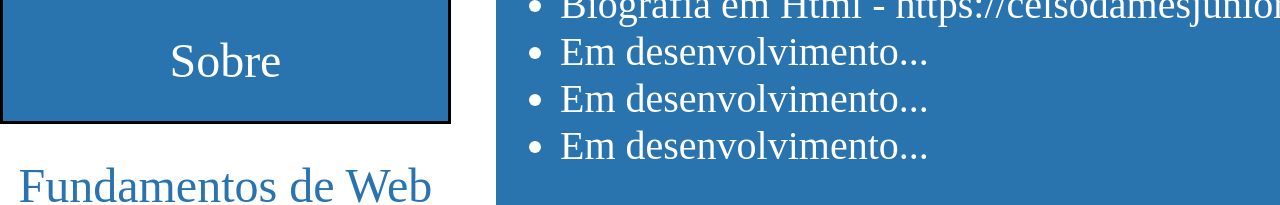
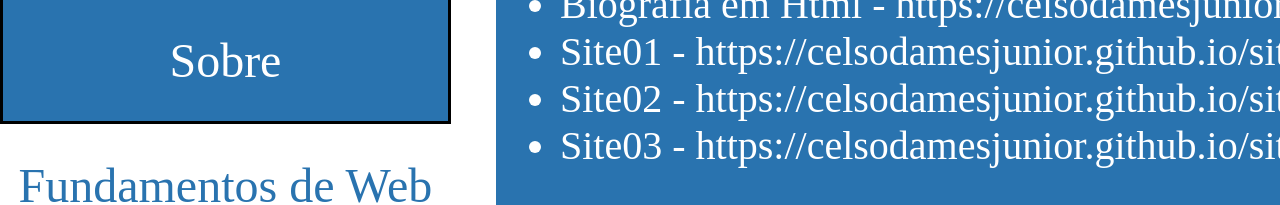
Before and after one commit to CelsoDamesJunior/fundamentos-da-web, a plain HTML site: page index.html in a window 1280 px wide. Shown: the part 765-970 px from the top of the page. Drawn offline with Linux system fonts and the light colour scheme.

Commit message:
Site 3 aplicado.

```diff
--- a/index.html
+++ b/index.html
@@ -44,9 +44,9 @@
             <ul>
                 <li> Seleção brasileira - <a href="https://celsodamesjunior.github.io/selecao-brasileira/">https://celsodamesjunior.github.io/selecao-brasileira</a> </li>
                 <li> Biografia em Html - <a href="https://celsodamesjunior.github.io/Drake/">https://celsodamesjunior.github.io/Drake/</a> </li>
-                <li>Em desenvolvimento...</li>
-                <li>Em desenvolvimento...</li>
-                <li>Em desenvolvimento...</li>
+                <li> Site01 - <a href="https://celsodamesjunior.github.io/site01/">https://celsodamesjunior.github.io/site01/</a> </li>
+                <li> Site02 - <a href="https://celsodamesjunior.github.io/site02/">https://celsodamesjunior.github.io/site02/</a> </li>
+                <li> Site03 - <a href="https://celsodamesjunior.github.io/site03/">https://celsodamesjunior.github.io/site03/</a></li>
             </ul>
         </div>
     </article>
```
